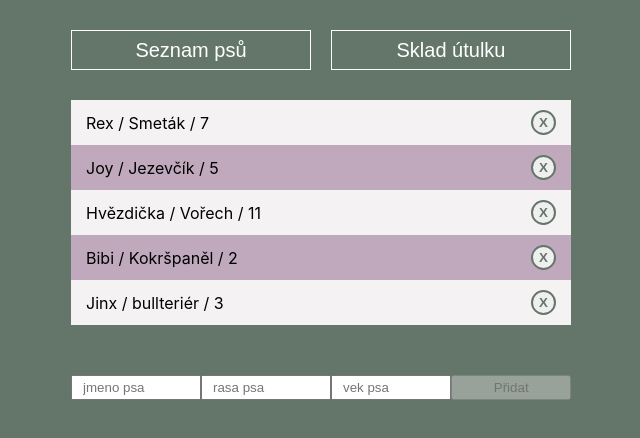
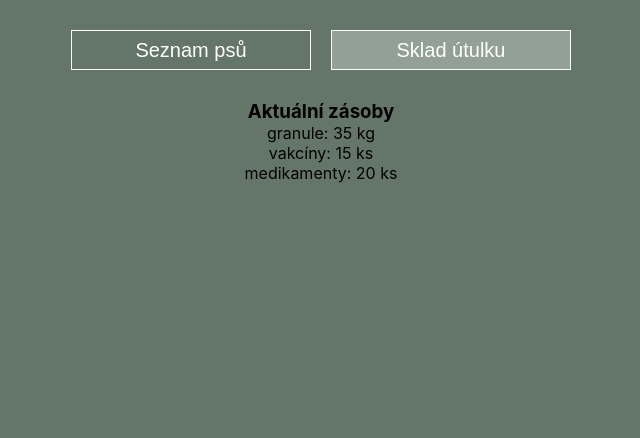
Before and after one commit to zajanaza/Dogs, a React (Create React App) app: page / in a window 1280 px wide. Both pictures are taken after a click on the button "Sklad útulku". Shown: the top 438 px of the page, without its empty margins (319-959 px from the left). Built offline with nearby package versions, Linux system fonts and the light colour scheme.

Commit message:
prepinani tlacitek funguje

```diff
--- a/src/components/Home/Home.js
+++ b/src/components/Home/Home.js
@@ -15,13 +15,19 @@ export default function Home() {
     age:"",
   });
   const [valid, setValid] = useState(false);
+  const [activeTab, setActiveTab] = useState("list-of-dogs");
+  const [ shelterStorage, setShelterStorage] = useState({
+    food: 35,
+    vaccine: 15,
+    pills: 20,
+  });
   const handleChange = (e) => {                                        //e je event-tedy zapis do inputu
     const updateDog = {...newDog, [e.target.name]: e.target.value};   //e.target a name rika, ze u 1. inputu je to name, u 2. race atd
     setNewDog(updateDog);
     validateData(updateDog);
   };
 
-   useEffect(() => {
+  useEffect(() => {
     console.log(listOfDogs)}, [listOfDogs]);                //mel by vypsat seznam psu do konzole
 
   //validacni fce na form inputs, doplnuje hodnotu do valid pomoci setValid a valid je dosazena do Button nize
@@ -51,17 +57,22 @@ export default function Home() {
     }
     setNewDog(updateDog);        //zajisti pridani id novemu psovi a vyresetovani
     setValid(false);             //po pridani a resetovani poli opet spusti
-  }
+  };
   const handleDelete = (idToDel) => {
     setListOfDogs(listOfDogs.filter(dog => dog.id != idToDel)) //fce na odebirani psu z listu spojena s tlacitkem
-  }
+  };
   return (
     <PageContainer>
       <Buttons>
-        <TabButton>Seznam psů</TabButton>
-        <TabButton>Sklad útulku</TabButton>
+        <TabButton name='list-of-dogs'data-active={activeTab} onClick={() => setActiveTab('list-of-dogs')}>
+
+
+          Seznam psů</TabButton>
+        <TabButton name='shelter-storage' data-active={activeTab} onClick={() => setActiveTab('shelter-storage')}>Sklad útulku</TabButton>
       </Buttons>
-      <DogList name='dogList'>
+      {(activeTab === 'list-of-dogs') &&
+        <>
+          <DogList name='dogList'>
         {listOfDogs.map((dog) => {
           return(
             <DogItem key={dog.id}>{dog.name} / {dog.race} / {dog.age}
@@ -104,6 +115,14 @@ export default function Home() {
             onChange={handleChange}/>
           <Button disabled={!valid} onClick={handleAdd}>Přidat</Button>
         </DogForm>
+        </>}
+      {(activeTab =='shelter-storage' &&
+      <>
+        <h3>Aktuální zásoby</h3>
+        <p>granule: {shelterStorage.food} kg</p>
+        <p>vakcíny: {shelterStorage.vaccine} ks</p>
+        <p>medikamenty: {shelterStorage.pills} ks</p>
+      </>)}
     </PageContainer>
   );
 }
--- a/src/components/Home/HomeStyle.js
+++ b/src/components/Home/HomeStyle.js
@@ -66,4 +66,10 @@ export const TabButton = styled.button`
   font-size: 20px;
   cursor: pointer;
   background-color: transparent;
-`
+  ${(props) =>{
+    if (props.name === props['data-active']){
+      return `
+        background-color: rgba(255,255,255,0.3)`;
+    }
+  }}
+`;
```
